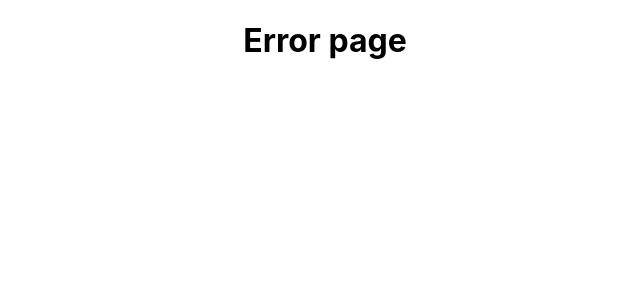
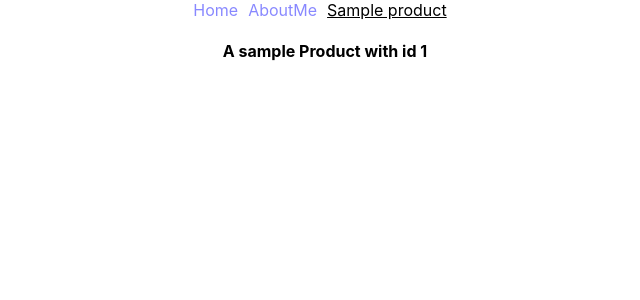
Before and after one commit to haribalajip/learning, a React (Create React App) app: page /product/1 in a window 1280 px wide. Before the commit this address had no page. Shown: the top 300 px of the page, without its empty margins (315-955 px from the left). Built offline with nearby package versions, Linux system fonts and the light colour scheme.

Commit message:
feat: dynamic route with params

```diff
--- a/src/App.js
+++ b/src/App.js
@@ -3,6 +3,7 @@ import "./App.css";
 import { createBrowserRouter, RouterProvider } from "react-router-dom";
 import { Home } from "./pages/Home";
 import AboutMe from "./pages/AboutMe";
+import Product from "./pages/Product";
 import Root from "./pages/Root";
 import Errorpage from "./pages/ErrorPage";
 
@@ -14,6 +15,7 @@ const router = createBrowserRouter([
     children: [
       { path: "/about-me", element: <AboutMe /> },
       { path: "/home", element: <Home /> },
+      { path: "/product/:id", element: <Product /> },
     ],
   },
 ]);
--- a/src/components/TopNav/TopNav.js
+++ b/src/components/TopNav/TopNav.js
@@ -15,6 +15,12 @@ export default function TopNav() {
       >
         AboutMe
       </NavLink>
+      <NavLink
+        className={({ isActive }) => (isActive ? classes.active : "")}
+        to="/product/1"
+      >
+        Sample product
+      </NavLink>
     </div>
   );
 }
--- /dev/null
+++ b/src/pages/Product.js
@@ -0,0 +1,6 @@
+import { useParams } from "react-router-dom";
+
+export default function Product() {
+  let params = useParams();
+  return <h4>A sample Product with id {params.id}</h4>;
+}
```
